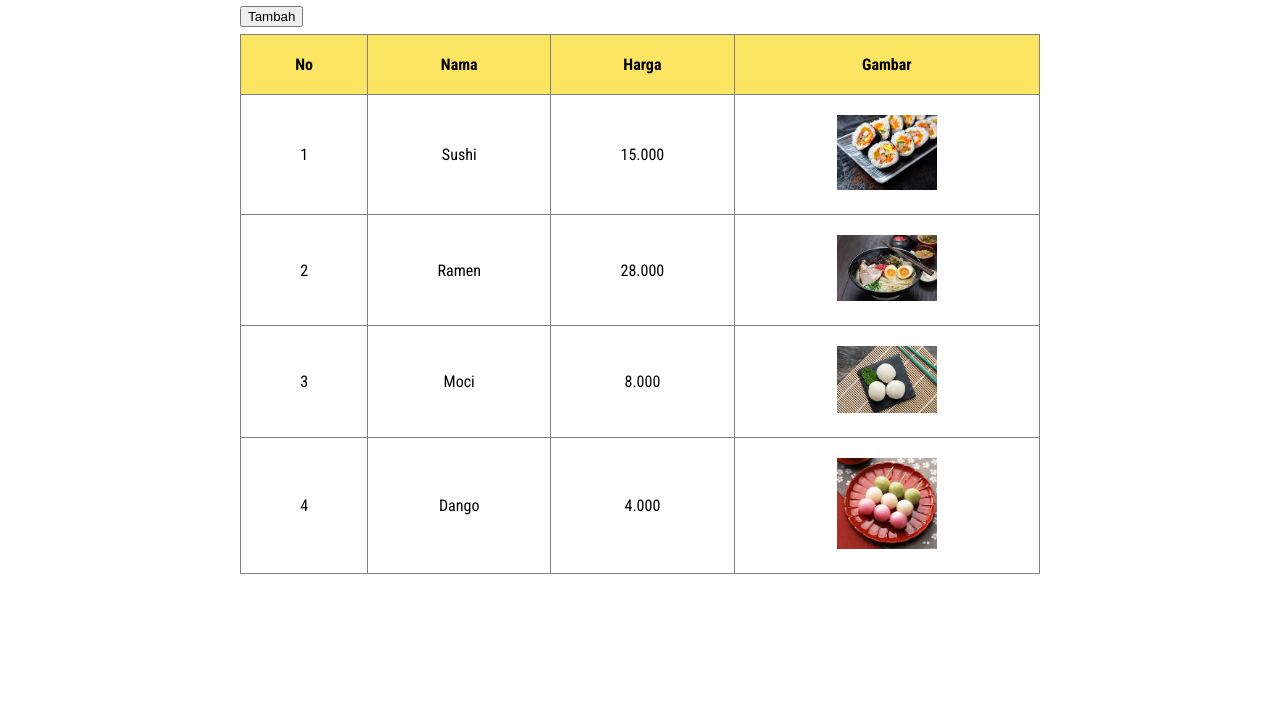
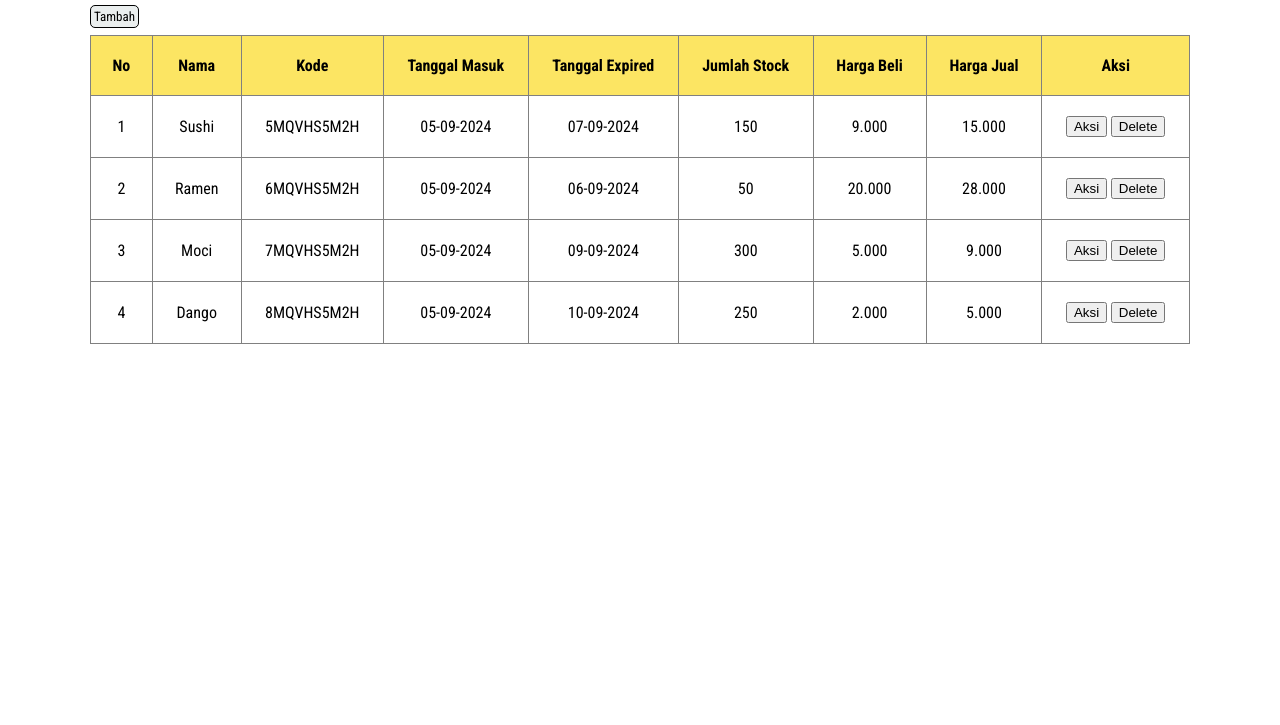
Before and after one commit to MikuuBluee/Dicky, a plain HTML site: page index.html in a window 1280 px wide. Shown: the part 75-800 px from the top of the page. Drawn offline with Linux system fonts and the light colour scheme.

Commit message:
halo dek

```diff
--- a/index.html
+++ b/index.html
@@ -10,21 +10,30 @@
     <style>
         .box {
             min-height: 400px;
-            width: 800px;
+            width: 1100px;
             font-family: "Roboto Condensed", sans-serif;
             margin: auto;
-            margin-top: 40;
+            margin-top: 20px;
         }
         table {
             border-collapse: collapse;
-            width: 800px;
-            height: 400px;
+            width: 100%;
+            margin-top: 10px;
         }
         .head {
             background-color: rgb(252, 229, 99);
         }
-        .btn {
-            margin-bottom: 7px;
+        a {
+            color: black;
+            font-size: small;
+            border: 1px solid black;
+            background-color: rgb(234, 238, 238);
+            border-radius: 5px;
+            text-decoration: none;
+            padding-top: 3px;
+            padding-bottom: 3px;
+            padding-left: 3px;
+            padding-right: 3px;
         }
         td, th {
             text-align: center;
@@ -34,37 +43,67 @@
 <body>
     <div class="box">
         <h1>Menu makanan</h1>
-        <button class="btn">Tambah</button>
+        <a href="tambah.html">Tambah</a>
         <table border="1" cellpadding="20">
             <tr class="head">
                 <th>No</th>
                 <th>Nama</th>
-                <th>Harga</th>
-                <th>Gambar</th>
+                <th>Kode</th>
+                <th>Tanggal Masuk</th>
+                <th>Tanggal Expired</th>
+                <th>Jumlah Stock</th>
+                <th>Harga Beli</th>
+                <th>Harga Jual</th>
+                <th>Aksi</th>
+
             </tr>
             <tr class="body">
                 <td>1</td>
                 <td>Sushi</td>
+                <td>5MQVHS5M2H</td>
+                <td>05-09-2024</td>
+                <td>07-09-2024</td>
+                <td>150</td>
+                <td>9.000</td>
                 <td>15.000</td>
-                <td><img src="sushi.jfif" width="100"></td>
+                <td><button type="button">Aksi</button>
+                    <button type="button">Delete</button></td>
             </tr>
             <tr>
                 <td>2</td>
                 <td>Ramen</td>
+                <td>6MQVHS5M2H</td>
+                <td>05-09-2024</td>
+                <td>06-09-2024</td>
+                <td>50</td>
+                <td>20.000</td>
                 <td>28.000</td>
-                <td><img src="ramen.jfif" width="100"></td>
+                <td><button type="button">Aksi</button>
+                    <button type="button">Delete</button></td>
             </tr>
             <tr>
                 <td>3</td>
                 <td>Moci</td>
-                <td>8.000</td>
-                <td><img src="moci.jfif" width="100"></td>
+                <td>7MQVHS5M2H</td>
+                <td>05-09-2024</td>
+                <td>09-09-2024</td>
+                <td>300</td>
+                <td>5.000</td>
+                <td>9.000</td>
+                <td><button type="button">Aksi</button>
+                    <button type="button">Delete</button></td>
             </tr>
             <tr>
                 <td>4</td>
                 <td>Dango</td>
-                <td>4.000</td>
-                <td><img src="dango.jfif" width="100"></td>
+                <td>8MQVHS5M2H</td>
+                <td>05-09-2024</td>
+                <td>10-09-2024</td>
+                <td>250</td>
+                <td>2.000</td>
+                <td>5.000</td>
+                <td><button type="button">Aksi</button>
+                    <button type="button">Delete</button></td>
             </tr>
         </table>
     </div>
```
Also changed, not shown: tambah.html (added, +77 -0 lines).
